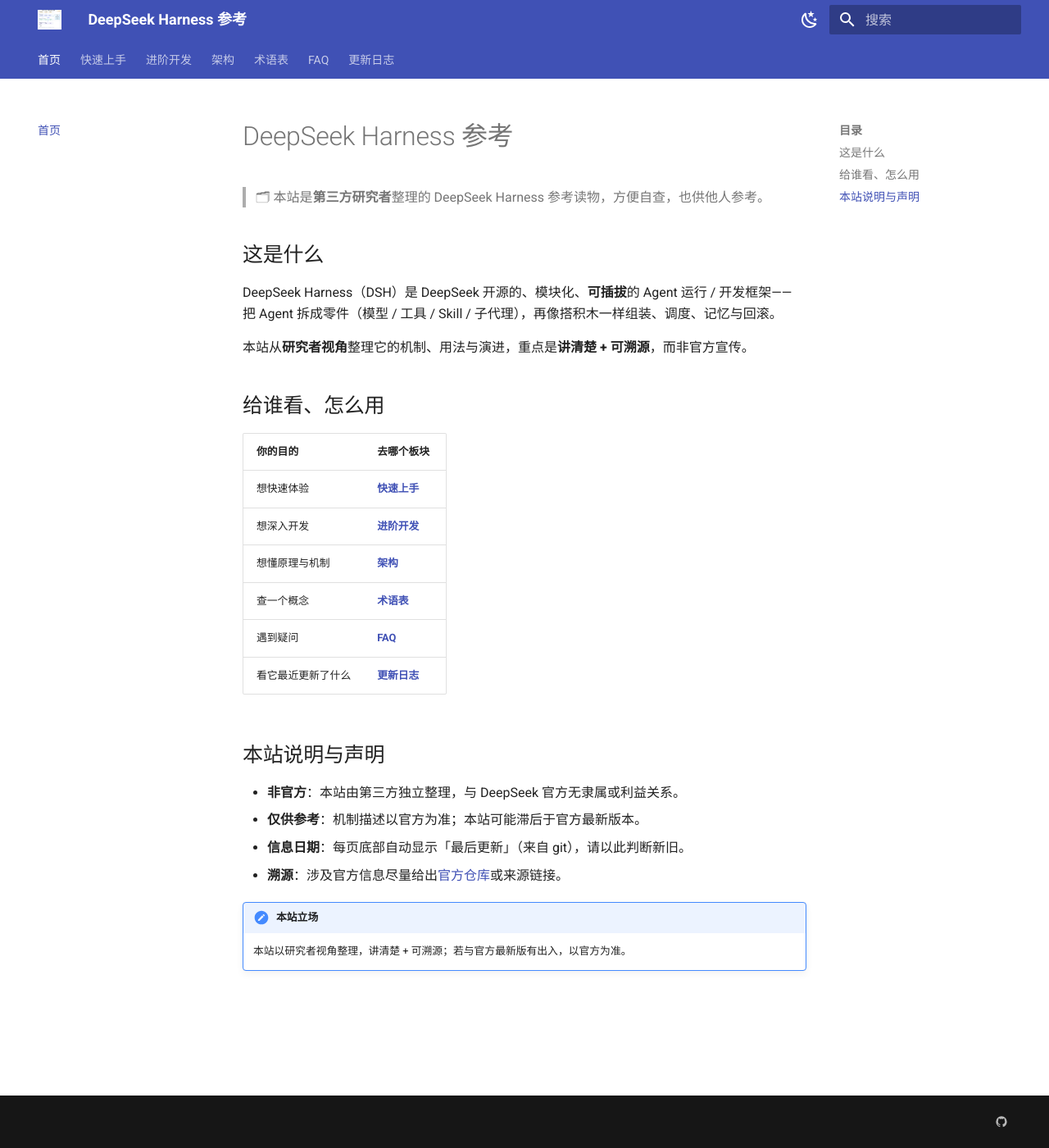
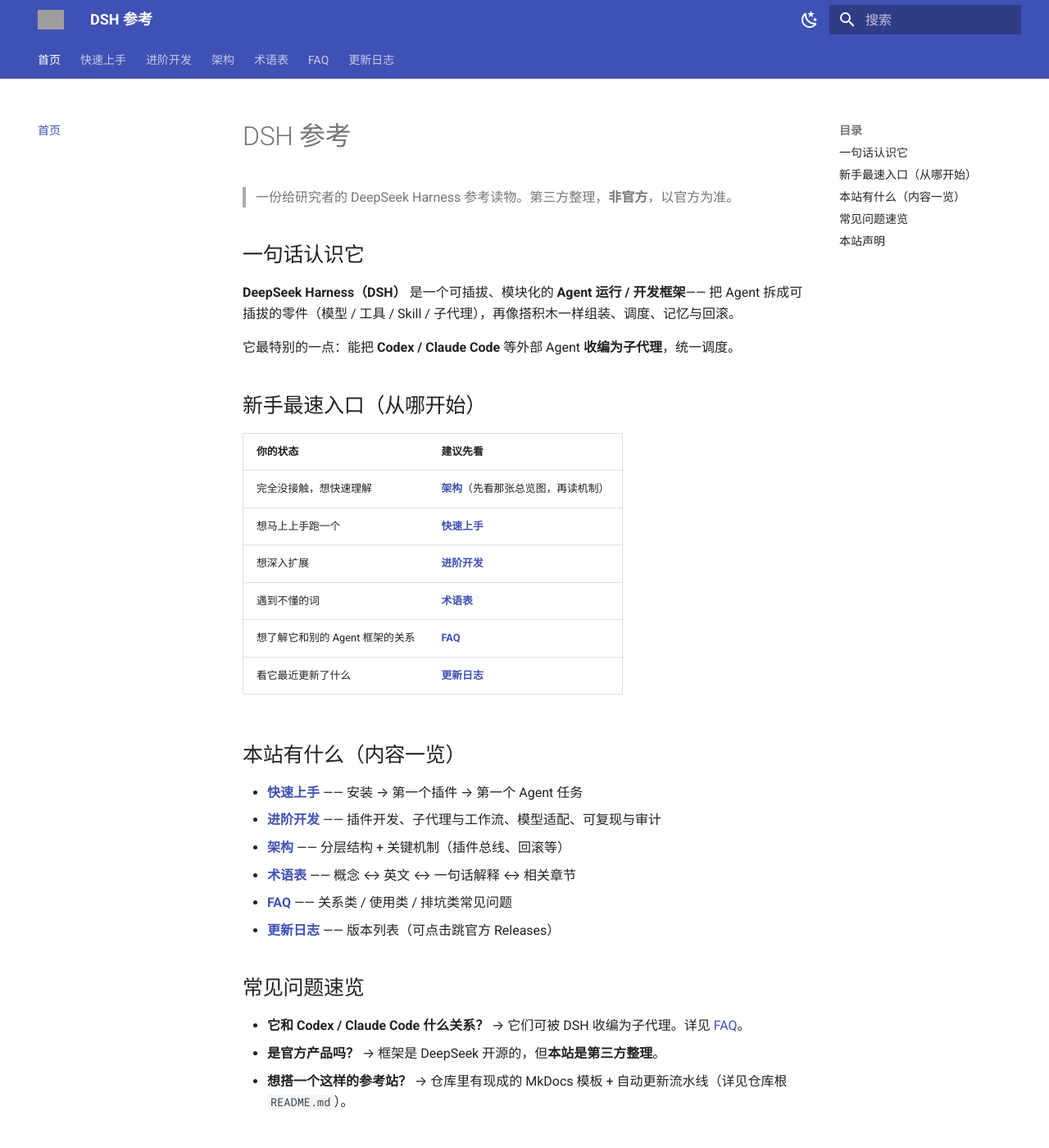
Before and after one commit to lili-sxdt/deepseek-harness-community, an MkDocs documentation site: the page built from docs/index.md, in a window 1280 px wide and 1400 px high. Shown: the whole window at 82% size. Built offline with MkDocs 1.6.1 and Material for MkDocs 9.7.7, drawn with Linux system fonts in a browser that asks for light colours; some of the changed text lies outside the part shown; grey boxes are pictures that could not be loaded.

Commit message:
重构: 更新日志版本列表+链接、站点名与图标、首页onboarding

```diff
--- a/docs/changelog.md
+++ b/docs/changelog.md
@@ -1,10 +1,10 @@
 # 更新日志
 
-> 由 GitHub Actions 自动检测 DSH 官方仓库新版本后追加**纯事实草稿**（版本 / 日期 / 官方说明）。**"值得关注点"列请由研究者审阅时补充**（这是第三方视角，需人工判断）。以官方为准。
+> 本站的版本列表，与[官方 Releases](https://github.com/deepseek-ai/deepseek-harness/releases)对应。自动追加**纯事实草稿**；「版本」列可点击跳转官方发布说明，**「值得关注点」列请由研究者审阅时补充**（第三方视角，需人工判断）。以官方为准。
 
-| 版本 | 日期 | 新增 / 改进 / 修复 | 值得关注点 |
+| 版本 | 日期 | 官方说明摘要 | 值得关注点 |
 |---|---|---|---|
 <!-- AUTO-INSERT-HERE -->
 
 !!! note "说明"
-    - 本页由自动更新流水线维护：检测到 DSH 官方新版本会生成草稿并开 PR，供研究者审阅后补充"值得关注点"并合并上线。
+    - 由自动更新流水线维护：检测到官方新版本会生成草稿并开 PR，研究者审阅后补充"值得关注点"并合并上线。
--- a/docs/index.md
+++ b/docs/index.md
@@ -1,31 +1,43 @@
-# DeepSeek Harness 参考
+# DSH 参考
 
-> 🗂 本站是**第三方研究者**整理的 DeepSeek Harness 参考读物，方便自查，也供他人参考。
+> 一份给研究者的 DeepSeek Harness 参考读物。第三方整理，**非官方**，以官方为准。
 
-## 这是什么
+## 一句话认识它
 
-DeepSeek Harness（DSH）是 DeepSeek 开源的、模块化、**可插拔**的 Agent 运行 / 开发框架——
-把 Agent 拆成零件（模型 / 工具 / Skill / 子代理），再像搭积木一样组装、调度、记忆与回滚。
+**DeepSeek Harness（DSH）** 是一个可插拔、模块化的 **Agent 运行 / 开发框架**——
+把 Agent 拆成可插拔的零件（模型 / 工具 / Skill / 子代理），再像搭积木一样组装、调度、记忆与回滚。
 
-本站从**研究者视角**整理它的机制、用法与演进，重点是**讲清楚 + 可溯源**，而非官方宣传。
+它最特别的一点：能把 **Codex / Claude Code** 等外部 Agent **收编为子代理**，统一调度。
 
-## 给谁看、怎么用
+## 新手最速入口（从哪开始）
 
-| 你的目的 | 去哪个板块 |
+| 你的状态 | 建议先看 |
 |---|---|
-| 想快速体验 | **[快速上手](quickstart.md)** |
-| 想深入开发 | **[进阶开发](advanced.md)** |
-| 想懂原理与机制 | **[架构](architecture.md)** |
-| 查一个概念 | **[术语表](glossary.md)** |
-| 遇到疑问 | **[FAQ](faq.md)** |
+| 完全没接触，想快速理解 | **[架构](architecture.md)**（先看那张总览图，再读机制） |
+| 想马上上手跑一个 | **[快速上手](quickstart.md)** |
+| 想深入扩展 | **[进阶开发](advanced.md)** |
+| 遇到不懂的词 | **[术语表](glossary.md)** |
+| 想了解它和别的 Agent 框架的关系 | **[FAQ](faq.md)** |
 | 看它最近更新了什么 | **[更新日志](changelog.md)** |
 
-## 本站说明与声明
+## 本站有什么（内容一览）
 
-- **非官方**：本站由第三方独立整理，与 DeepSeek 官方无隶属或利益关系。
-- **仅供参考**：机制描述以官方为准；本站可能滞后于官方最新版本。
-- **信息日期**：每页底部自动显示「最后更新」（来自 git），请以此判断新旧。
-- **溯源**：涉及官方信息尽量给出[官方仓库](https://github.com/deepseek-ai/DeepSeek-Harness)或来源链接。
+- **[快速上手](quickstart.md)** —— 安装 → 第一个插件 → 第一个 Agent 任务
+- **[进阶开发](advanced.md)** —— 插件开发、子代理与工作流、模型适配、可复现与审计
+- **[架构](architecture.md)** —— 分层结构 + 关键机制（插件总线、回滚等）
+- **[术语表](glossary.md)** —— 概念 ↔ 英文 ↔ 一句话解释 ↔ 相关章节
+- **[FAQ](faq.md)** —— 关系类 / 使用类 / 排坑类常见问题
+- **[更新日志](changelog.md)** —— 版本列表（可点击跳官方 Releases）
 
-!!! note "本站立场"
-    本站以研究者视角整理，讲清楚 + 可溯源；若与官方最新版有出入，以官方为准。
+## 常见问题速览
+
+- **它和 Codex / Claude Code 什么关系？** → 它们可被 DSH 收编为子代理。详见 [FAQ](faq.md)。
+- **是官方产品吗？** → 框架是 DeepSeek 开源的，但**本站是第三方整理**。
+- **想搭一个这样的参考站？** → 仓库里有现成的 MkDocs 模板 + 自动更新流水线（详见仓库根 `README.md`）。
+
+## 本站声明
+
+- **非官方**：由第三方独立整理，与 DeepSeek 官方无隶属或利益关系。
+- **仅供参考**：机制描述以官方为准；本站可能滞后于最新版本。
+- **信息日期**：每页底部自动显示「最后更新」（来自 git）。
+- **溯源**：涉及官方信息尽量给出[官方仓库](https://github.com/deepseek-ai/deepseek-harness)或来源链接。
--- a/mkdocs.yml
+++ b/mkdocs.yml
@@ -1,7 +1,7 @@
 # DeepSeek Harness 第三方参考站 —— MkDocs 配置
 # site_url 已预填为你的 GitHub Pages 地址（lili-sxdt/dsh-website）
 
-site_name: DeepSeek Harness 参考
+site_name: DSH 参考
 site_description: 第三方研究者整理的 DeepSeek Harness 参考读物（非官方）
 site_author: 李利课题组 · 小迪
 
@@ -11,8 +11,8 @@
 theme:
   name: material
   language: zh
-  logo: assets/dsh-architecture.png   # 角落小标（可选，可去掉）
-  favicon: assets/dsh-architecture.png
+  logo: material/book-open-page-variant   # 干净的书本图标
+  favicon: assets/favicon.svg
   palette:
     - scheme: default
       toggle:
```
Also changed, not shown: docs/assets/favicon.svg (added), 1 other file.
